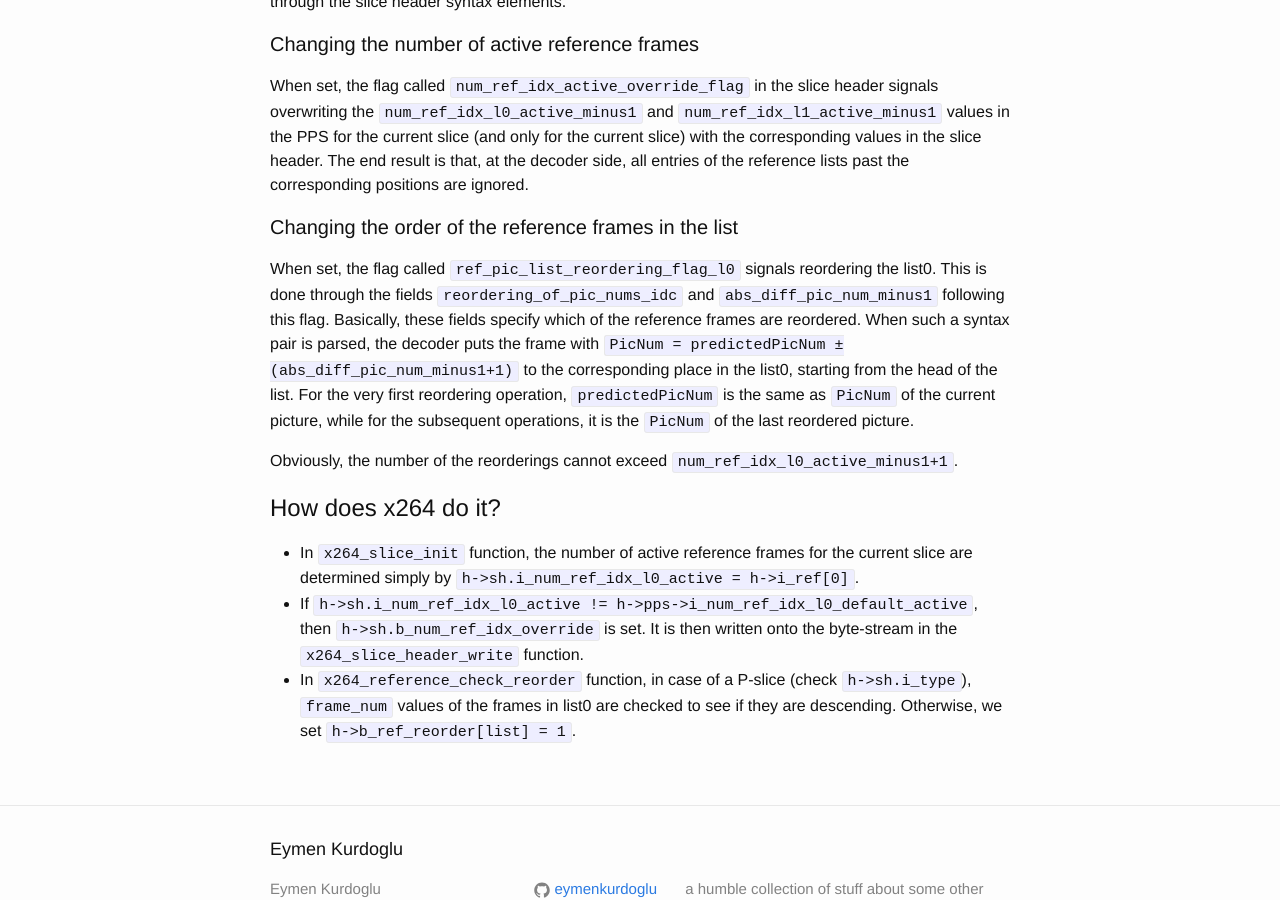
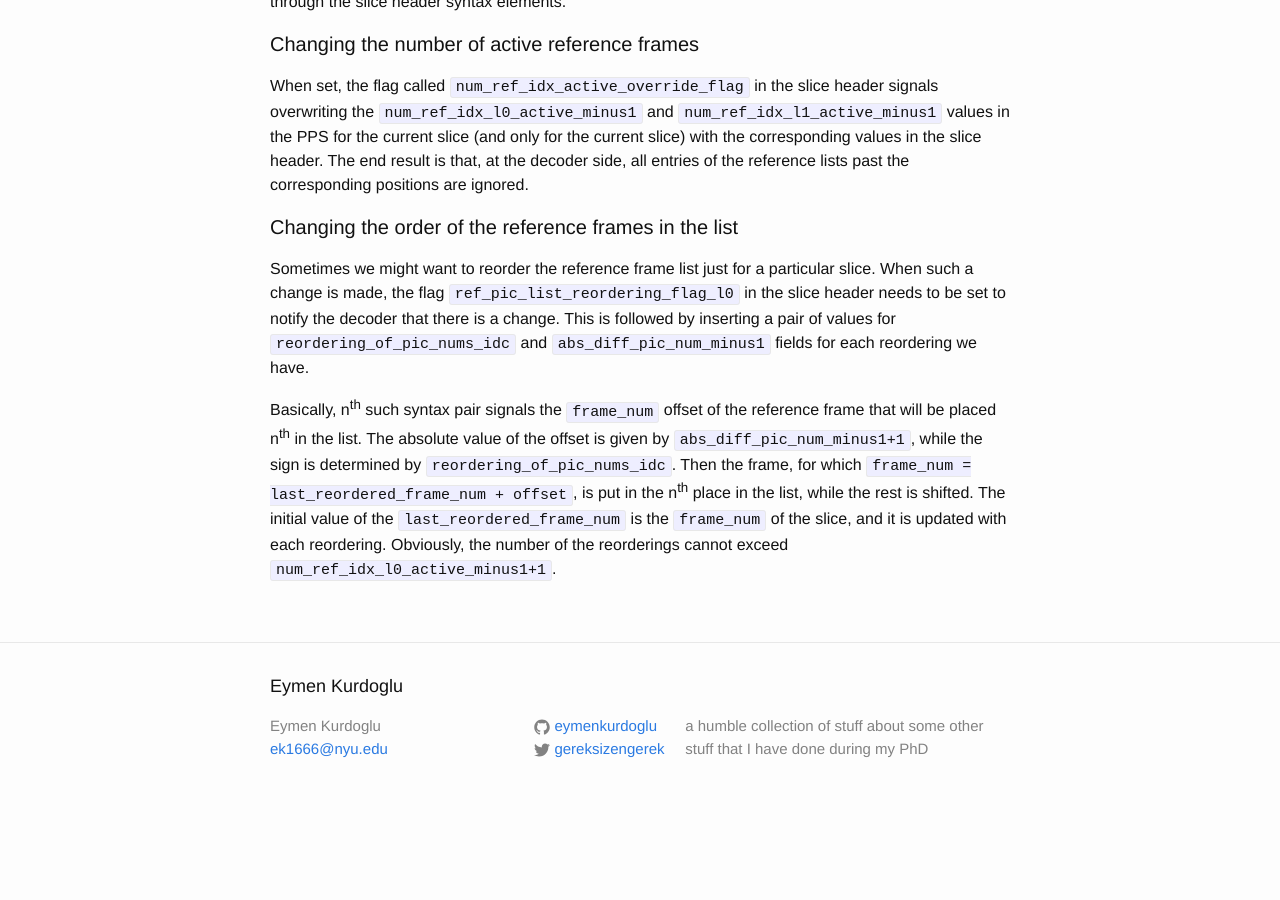
Before and after one commit to eymenkurdoglu/eymenkurdoglu.github.io, a Jekyll site: the page built from _posts/2016-07-01-hierp-one.md, in a window 1280 px wide and 900 px high, scrolled down 1662 px. Built offline with Jekyll 4.4.1, drawn with Linux system fonts in a browser that asks for light colours; after the commit the page ends 2482 px from its top, so only the background shows below that.

```diff
--- a/_posts/2016-07-01-hierp-one.md
+++ b/_posts/2016-07-01-hierp-one.md
@@ -61,13 +61,6 @@ When set, the flag called <code>num_ref_idx_active_override_flag</code>
 
 #### Changing the order of the reference frames in the list
 
-When set, the flag called <code>ref_pic_list_reordering_flag_l0</code> signals reordering the list0. This is done through the fields <code>reordering_of_pic_nums_idc</code> and <code>abs_diff_pic_num_minus1</code>
-following this flag. Basically, these fields specify which of the reference frames are reordered. When such a syntax pair is parsed, the decoder puts the frame with <code>PicNum = predictedPicNum ± (abs_diff_pic_num_minus1+1)</code> to the corresponding place in the list0, starting from the head of the list. For the very first reordering operation, <code>predictedPicNum</code> is the same as <code>PicNum</code> of the current picture, while for the subsequent operations, it is the <code>PicNum</code> of the last reordered picture.
+Sometimes we might want to reorder the reference frame list just for a particular slice. When such a change is made, the flag `ref_pic_list_reordering_flag_l0` in the slice header needs to be set to notify the decoder that there is a change. This is followed by inserting a pair of values for `reordering_of_pic_nums_idc` and `abs_diff_pic_num_minus1` fields for each reordering we have.
 
- Obviously, the number of the reorderings cannot exceed <code>num_ref_idx_l0_active_minus1+1</code>.
-
-# How does x264 do it?
-
-* In <code>x264_slice_init</code> function, the number of active reference frames for the current slice are determined simply by <code>h->sh.i_num_ref_idx_l0_active = h->i_ref[0]</code>.
-* If <code>h->sh.i_num_ref_idx_l0_active != h->pps->i_num_ref_idx_l0_default_active</code>, then <code>h->sh.b_num_ref_idx_override</code> is set. It is then written onto the byte-stream in the <code>x264_slice_header_write</code> function.
-* In <code>x264_reference_check_reorder</code> function, in case of a P-slice (check <code>h->sh.i_type</code>), <code>frame_num</code> values of the frames in list0 are checked to see if they are descending. Otherwise, we set <code>h->b_ref_reorder[list] = 1</code>.
+Basically, n<sup>th</sup> such syntax pair signals the `frame_num` offset of the reference frame that will be placed n<sup>th</sup> in the list. The absolute value of the offset is given by `abs_diff_pic_num_minus1+1`, while the sign is determined by `reordering_of_pic_nums_idc`. Then the frame, for which `frame_num = last_reordered_frame_num + offset`, is put in the n<sup>th</sup> place in the list, while the rest is shifted. The initial value of the `last_reordered_frame_num` is the `frame_num` of the slice, and it is updated with each reordering. Obviously, the number of the reorderings cannot exceed `num_ref_idx_l0_active_minus1+1`.
```
Also changed, not shown: _posts/2016-07-05-x264.md (added, +22 -0 lines).
